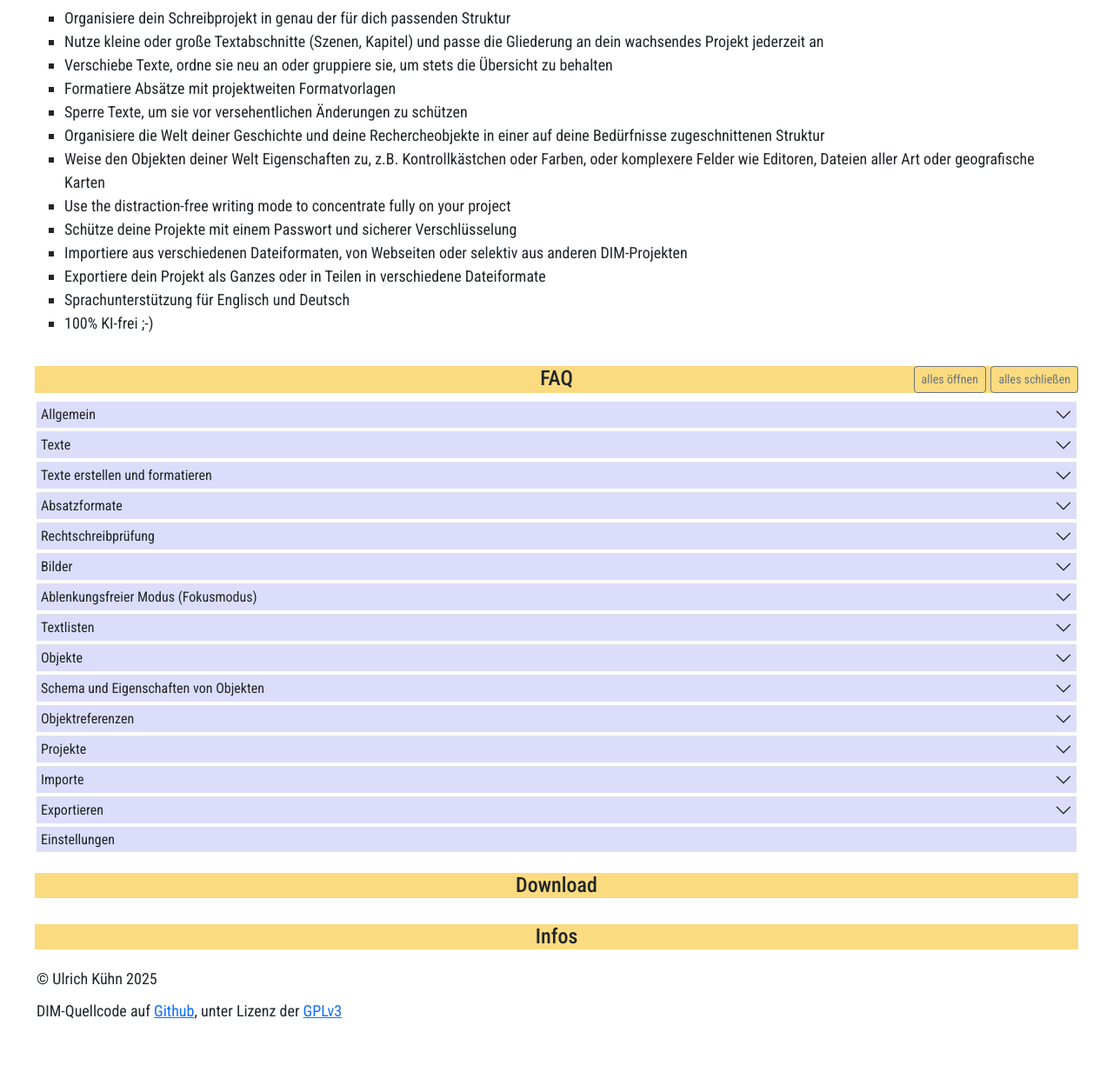
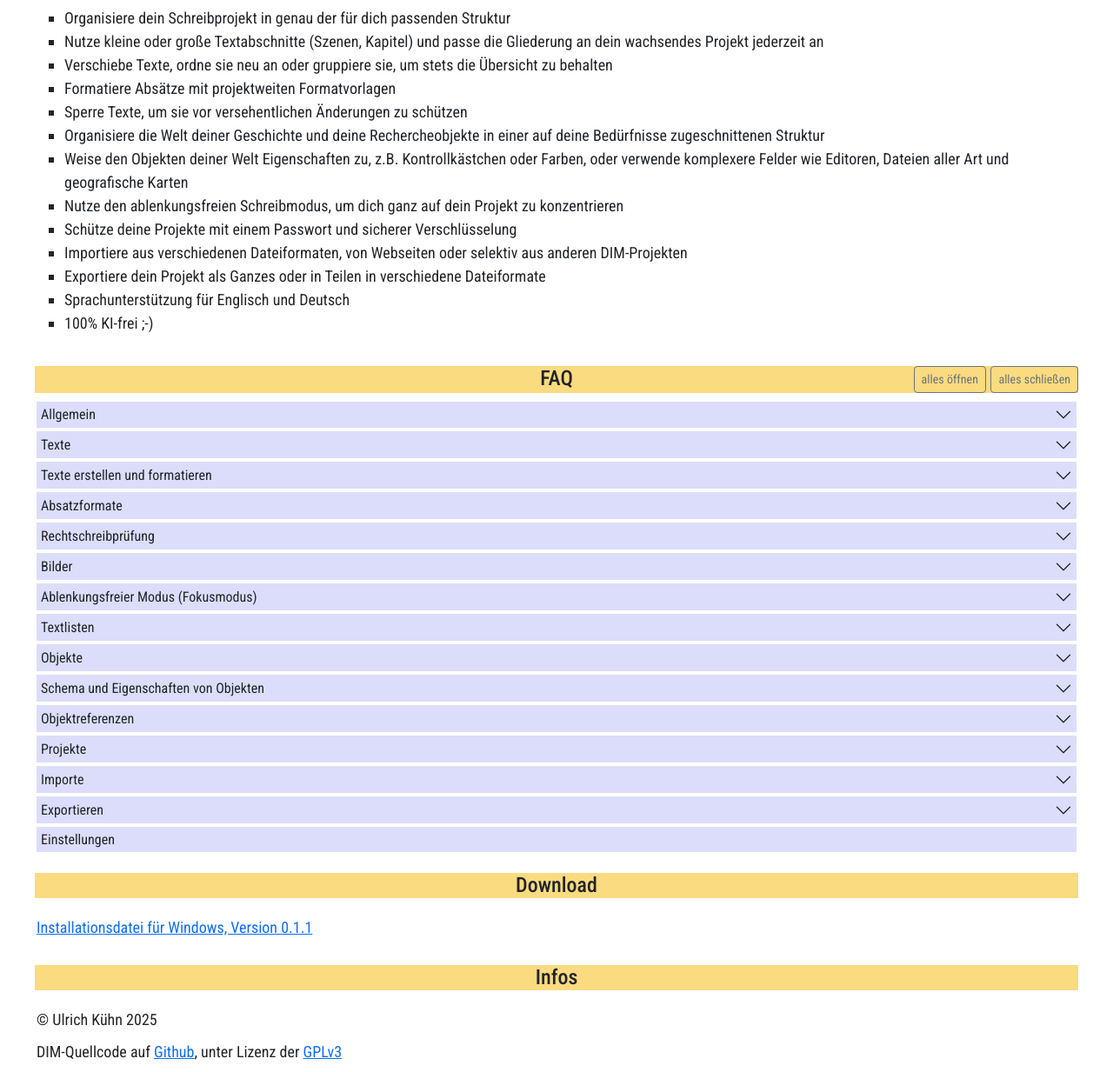
Before and after one commit to ulkuehn/dim, a plain HTML site: page index_de.html in a window 1280 px wide. Shown: the part 1009-2242 px from the top of the page at 87% size. Before the commit the page ends 2195 px from the top, so only its background shows below. Drawn offline with Linux system fonts and the light colour scheme.

Commit message:
added Download Link

```diff
--- a/index_de.html
+++ b/index_de.html
@@ -221,10 +221,10 @@
               </li>
               <li>
                 Weise den Objekten deiner Welt Eigenschaften zu, z.B.
-                Kontrollkästchen oder Farben, oder komplexere Felder wie
-                Editoren, Dateien aller Art oder geografische Karten
+                Kontrollkästchen oder Farben, oder verwende komplexere Felder wie
+                Editoren, Dateien aller Art und geografische Karten
               </li>
-              <li>Use the distraction-free writing mode to concentrate fully on your project</li>
+              <li>Nutze den ablenkungsfreien Schreibmodus, um dich ganz auf dein Projekt zu konzentrieren</li>
               <li>
                 Schütze deine Projekte mit einem Passwort und sicherer
                 Verschlüsselung
@@ -2121,7 +2121,9 @@
       <h1 class="text-center">Download</h1>
       <div class="container-fluid">
         <div class="row">
-          <div class="col-md-6"></div>
+          <div class="col-md-6">
+            <p><a href="https://github.com/ulkuehn/Deus-In-Machina/releases/download/0.1.1/DeusInMachina.Setup.0.1.1.exe">Installationsdatei für Windows, Version 0.1.1</a></p>
+          </div>
         </div>
       </div>
     </section>
```
Also changed, not shown: index_en.html (+5 -3 lines).
